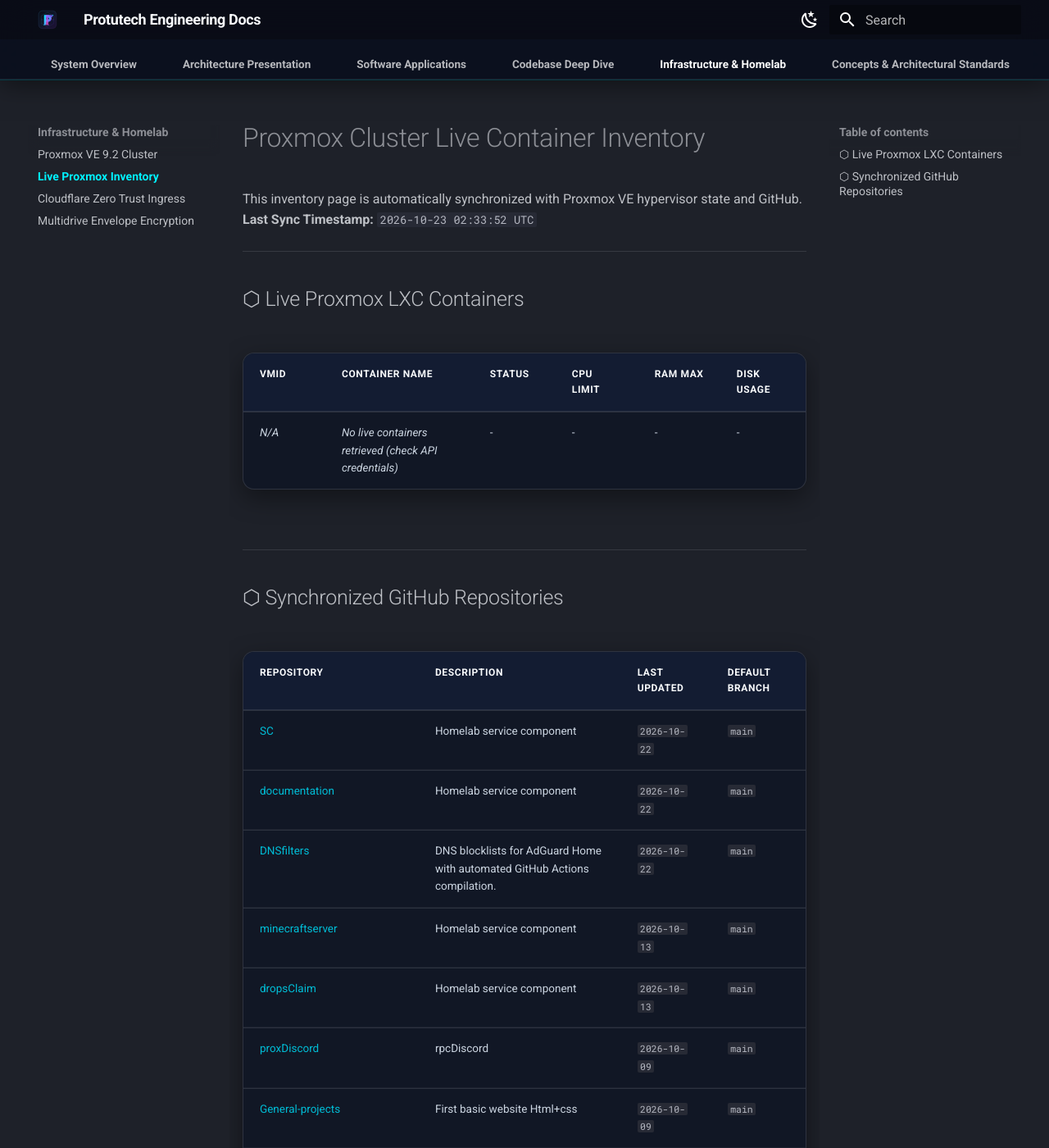
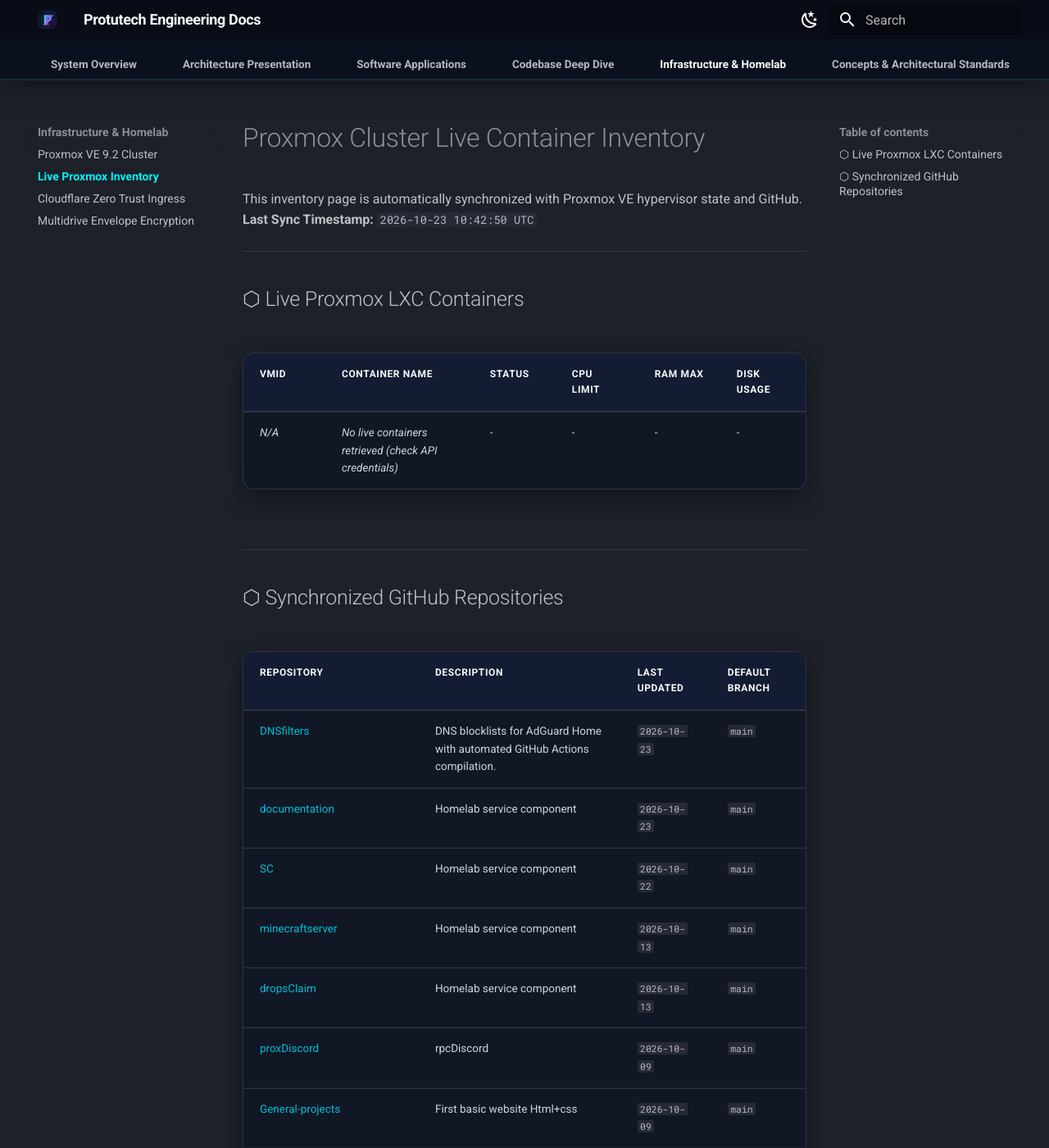
Before and after one commit to IAndrexI/documentation, an MkDocs documentation site: the page built from docs/infra/proxmox-live-inventory.md, in a window 1280 px wide and 1400 px high. Shown: the whole window at 82% size. Built offline with MkDocs 1.6.1 and Material for MkDocs 9.7.7, drawn with Linux system fonts in a browser that asks for light colours.

Commit message:
chore(auto-update): sync live Proxmox containers and GitHub repos [skip ci]

```diff
--- a/docs/infra/proxmox-live-inventory.md
+++ b/docs/infra/proxmox-live-inventory.md
@@ -1,7 +1,7 @@
 # Proxmox Cluster Live Container Inventory
 
 This inventory page is automatically synchronized with Proxmox VE hypervisor state and GitHub.
-**Last Sync Timestamp:** `2026-10-23 02:33:52 UTC`
+**Last Sync Timestamp:** `2026-10-23 10:42:50 UTC`
 
 ---
 
@@ -17,9 +17,9 @@
 
 | Repository | Description | Last Updated | Default Branch |
 | :--- | :--- | :--- | :--- |
+| [DNSfilters](https://github.com/IAndrexI/DNSfilters) | DNS blocklists for AdGuard Home with automated GitHub Actions compilation. | `2026-10-23` | `main` |
+| [documentation](https://github.com/IAndrexI/documentation) | Homelab service component | `2026-10-23` | `main` |
 | [SC](https://github.com/IAndrexI/SC) | Homelab service component | `2026-10-22` | `main` |
-| [documentation](https://github.com/IAndrexI/documentation) | Homelab service component | `2026-10-22` | `main` |
-| [DNSfilters](https://github.com/IAndrexI/DNSfilters) | DNS blocklists for AdGuard Home with automated GitHub Actions compilation. | `2026-10-22` | `main` |
 | [minecraftserver](https://github.com/IAndrexI/minecraftserver) | Homelab service component | `2026-10-13` | `main` |
 | [dropsClaim](https://github.com/IAndrexI/dropsClaim) | Homelab service component | `2026-10-13` | `main` |
 | [proxDiscord](https://github.com/IAndrexI/proxDiscord) | rpcDiscord | `2026-10-09` | `main` |
```
